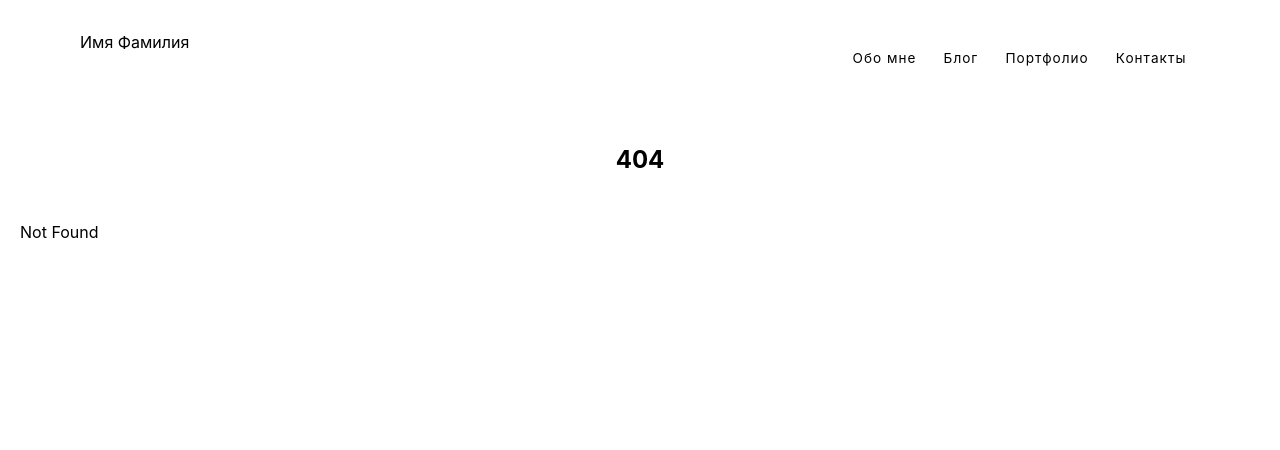
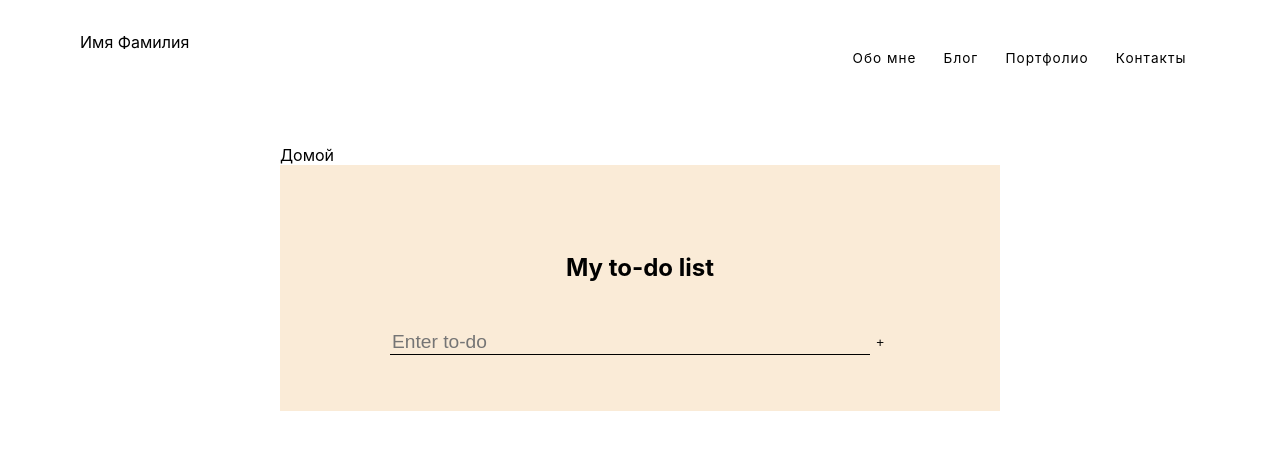
Before and after one commit to sAMIIGOSs/svelte-test, a SvelteKit app: page /project/apps/1 in a window 1280 px wide. Before the commit this address had no page. Shown: the top 450 px of the page. Built offline with nearby package versions, Linux system fonts and the light colour scheme.

Commit message:
add title

```diff
--- /dev/null
+++ b/src/routes/project/apps/1/+layout.svelte
@@ -0,0 +1,12 @@
+<div class="container">
+    <a href="/project">Домой</a>
+    <slot/>
+</div>
+
+<style>
+    .container {
+        margin: 50px auto;
+        max-width: 800px;
+        padding: 0 20px;
+    }
+</style>
--- /dev/null
+++ b/src/routes/project/apps/1/+page.svelte
@@ -0,0 +1,89 @@
+
+<script>
+
+import {Icon} from '../../../../components/Icon.svelte';
+
+
+let newItem ="";
+let todoList = [];
+
+function add() {
+    if(newItem !== "") {
+        todoList = [
+            ...todoList,
+            {
+                task: newItem,
+                completed: false,
+            },
+        ];
+        newItem = "";
+    }
+}
+
+function remove(index) {
+        todoList.splice(index, 1);
+        todoList = [...todoList];
+    }
+
+    function complete(index) {
+        todoList[index].completed = !todoList[index].completed;
+        todoList = [...todoList];
+    }
+
+
+</script>
+
+<main>
+    <h1>My to-do list</h1>
+    <form on:submit|preventDefault={add}>
+        <input bind:value={newItem} placeholder="Enter to-do" />
+        <button class="add-todo" on:click={add}><span>+</span></button>
+    </form>
+    <div class="todos">
+        {#each todoList as item, index}
+        <div class="todo" class:completed={item.completed}>
+            <span class="todo__text">{item.task}</span>
+            <div class="todo__buttons">
+                <button class="complete" on:click={()=> complete(index)}>
+                    <Icon name="check-mark" />
+                </button>
+                    <button class="delete" on:click={() => remove(index)}>
+                    <Icon name="delete" />
+                    </button>
+            </div>
+        </div>
+        {/each}
+    </div>
+</main>
+
+<style>
+    main {
+        display: flex;
+        flex-direction: column;
+        align-items: center;
+        min-height: 100%;
+        padding: 5vmin;
+        box-sizing: border-box;
+        background: antiquewhite;
+    }
+
+    form {
+        width: 100%;
+        max-width: 500px;
+        display: flex;
+        align-items: center;
+        margin-bottom: 1rem;
+    }
+
+    input {
+        flex-grow: 1;
+        width: 0;
+        border: none;
+        border-bottom: 1px solid black;
+        background: transparent;
+        box-shadow: none;
+        font-size: 1.2rem;
+        margin: 0;
+        outline: none;
+    }
+</style>
```
